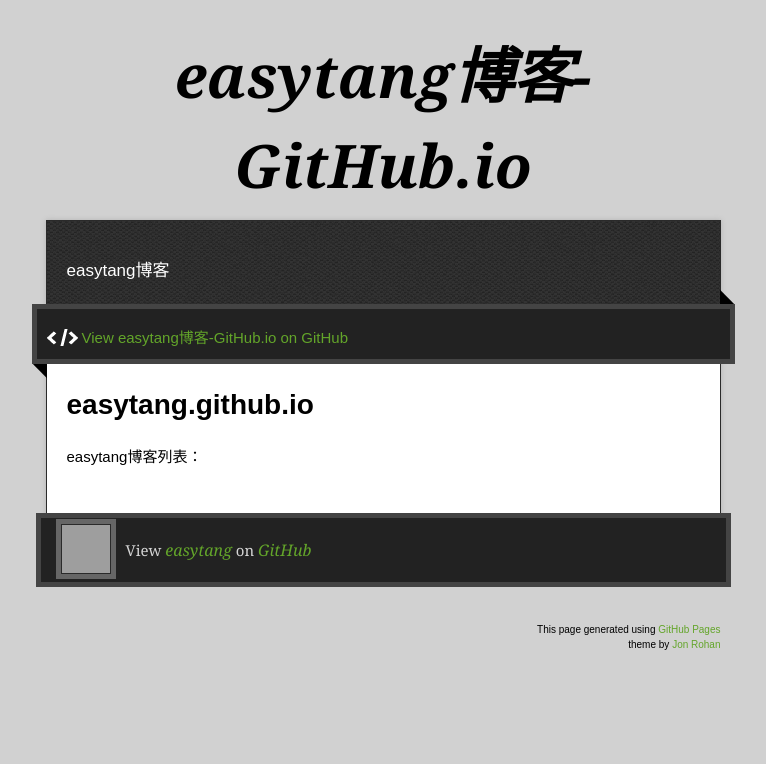
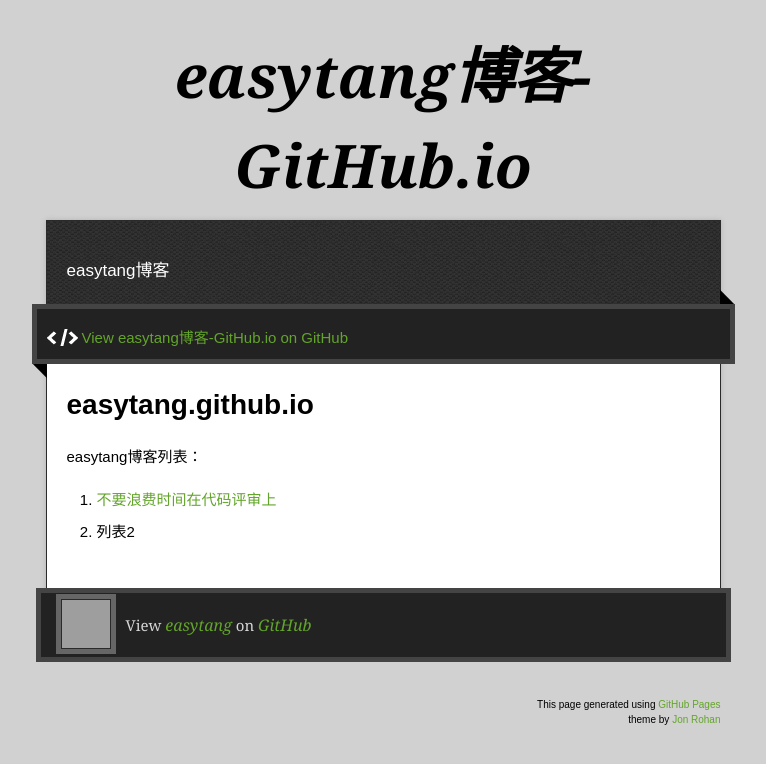
Before and after one commit to easytang/easytang.github.io, a plain HTML site: page index.html in a window 1280 px wide. Shown: the whole page, without its empty margins (257-1023 px from the left). Drawn offline with nearby package versions, Linux system fonts and the light colour scheme; grey boxes are pictures that could not be loaded.

Commit message:
add my first blog on GitHub.io

```diff
--- a/index.html
+++ b/index.html
@@ -39,9 +39,15 @@
 
 <p></p>
 
-<p>easytang博客列表：
+<p>easytang博客列表：<br/>
+<ol>
+<li><a href="./blogs/do_not_waste_time_on_codereview.md">不要浪费时间在代码评审上</a>
+</li>
+<li>
+列表2
+</li>
+</ol>
 
-  <a name="不要在代码评审上浪费时间" href="/blogs/do_not_waste_time_on_codereview.md"><span class="octicon octicon-link"></span></a>
 </p>
 
         </article>
```
